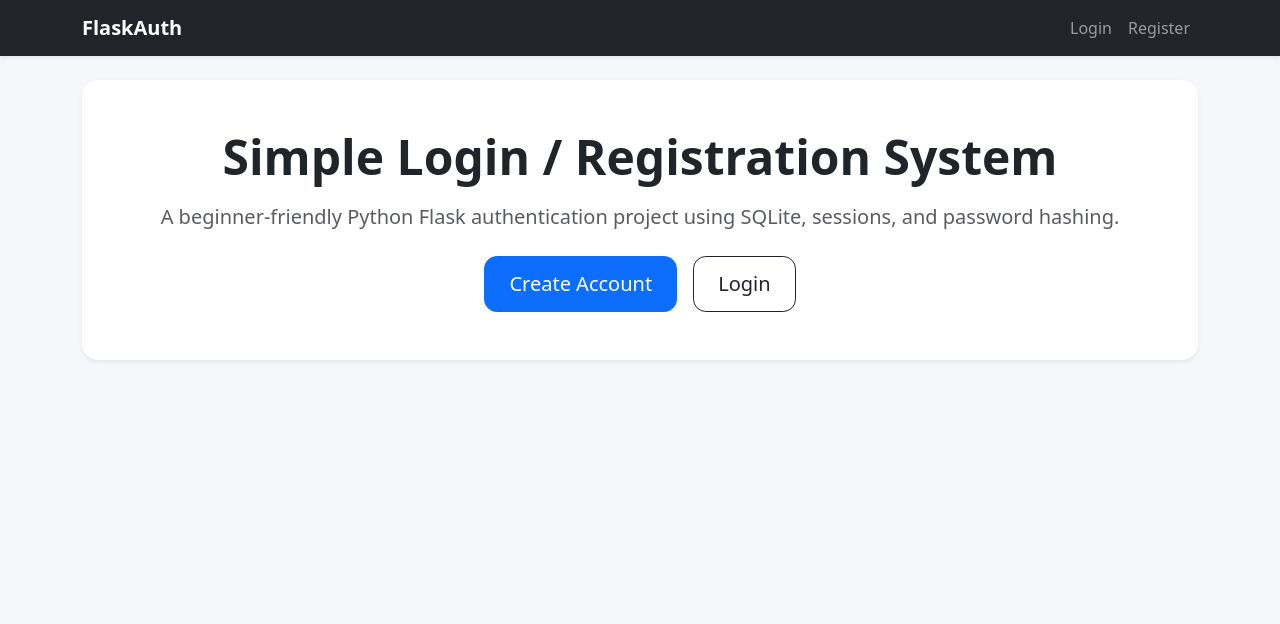
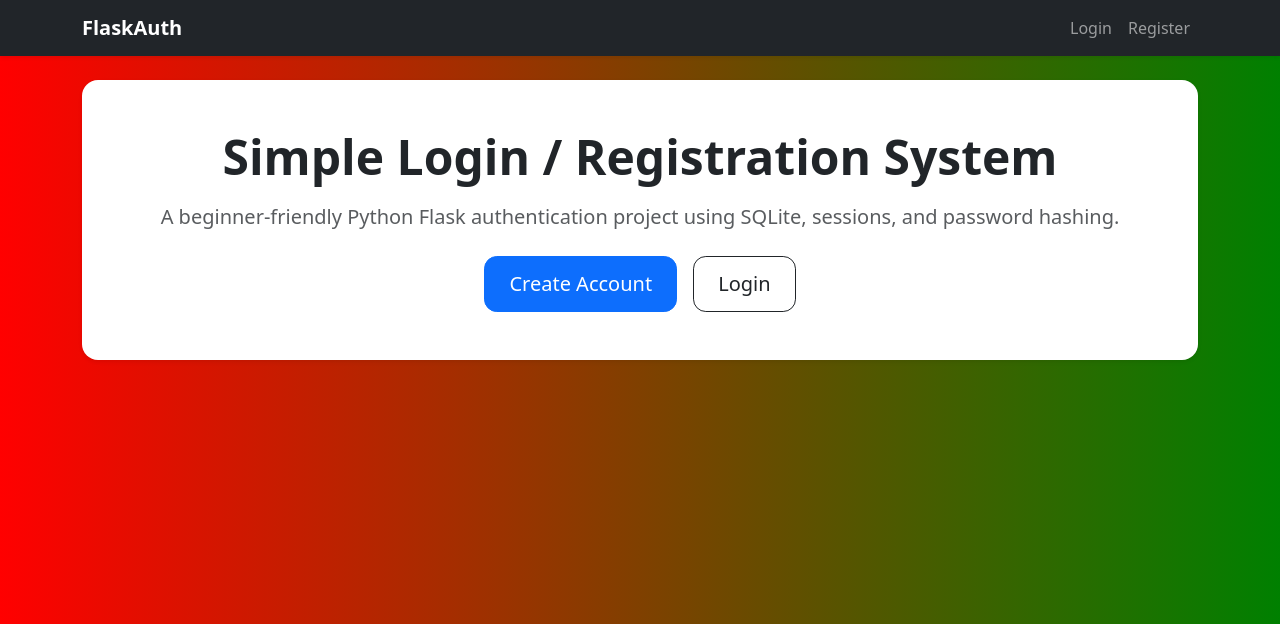
Before and after one commit to Bryantechdev-js/SIMPLE_FLASK_AUTH_SYSTEM, a Flask app: page / in a window 1280 px wide. Shown: the top 624 px of the page. Run offline with Flask 3, Linux system fonts and the light colour scheme.

Commit message:
providing a background color

```diff
--- a/static/css/style.css
+++ b/static/css/style.css
@@ -19,3 +19,8 @@ body {
     border-radius: 0.8rem;
     padding: 0.75rem 1rem;
 }
+
+body{
+    background: linear-gradient(to right , red ,
+    green) ;
+}
```
